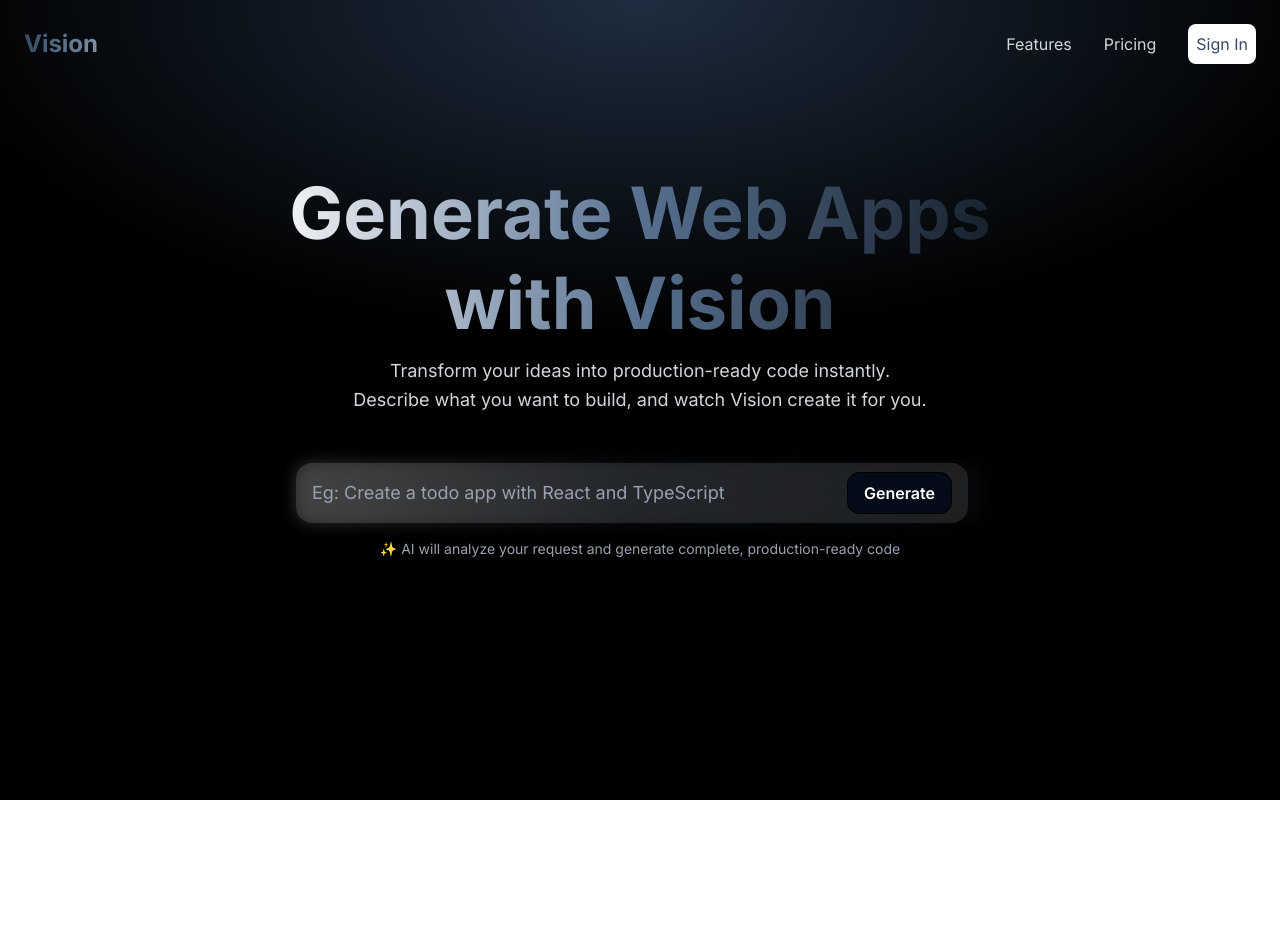
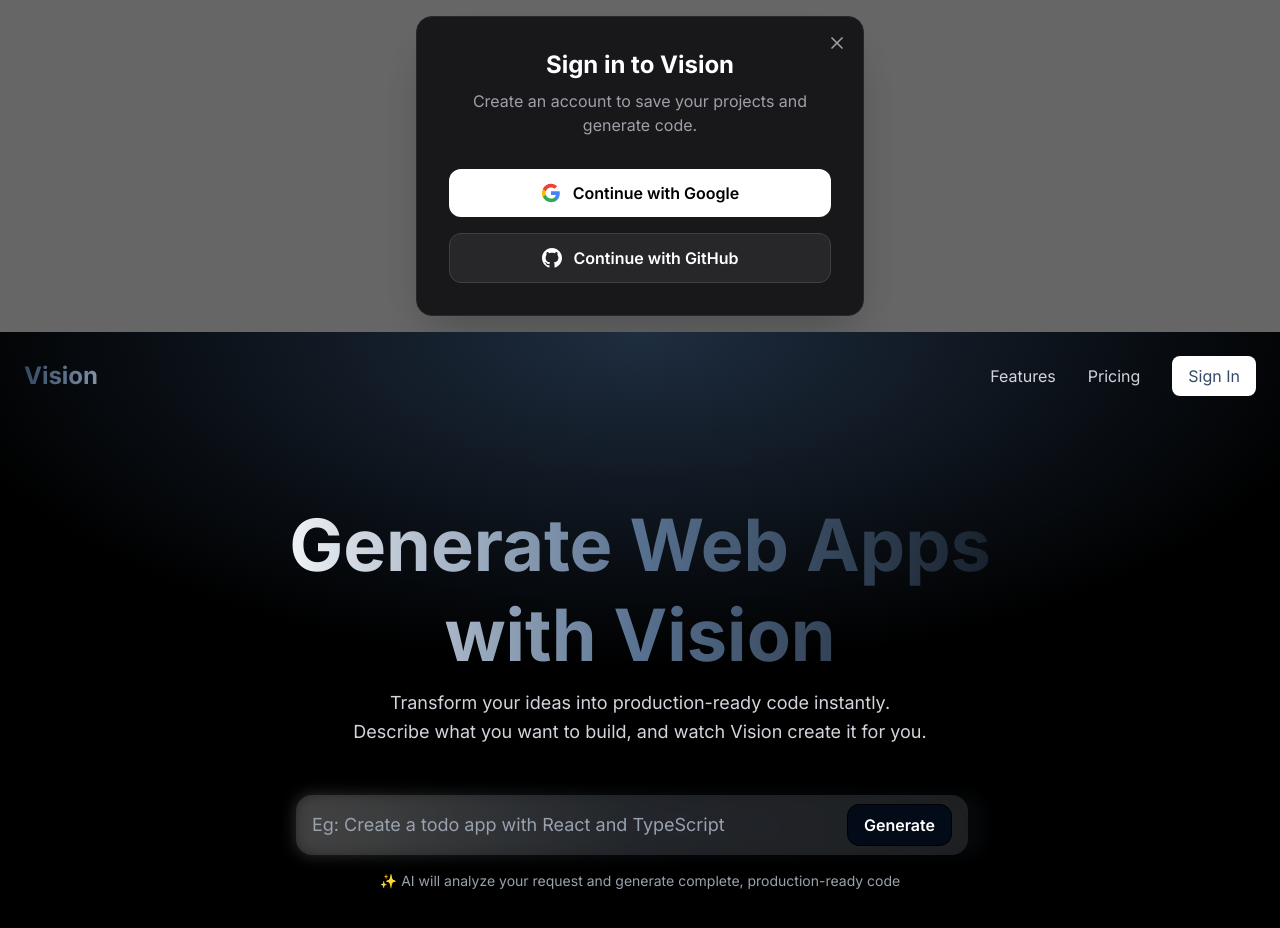
Before and after one commit to aditya-jsx/vision-dev, a Next.js app: page / in a window 1280 px wide. Both pictures are taken after a click on the button "Sign In". Shown: the top 928 px of the page. Before the commit the page ends 800 px from the top, so only its background shows below. Built offline with nearby package versions, Linux system fonts and the light colour scheme; no server answers.

Commit message:
completed the auth

```diff
--- a/app/api/auth/[...nextauth].ts
+++ b/app/api/auth/[...nextauth]/route.ts
@@ -2,9 +2,10 @@
 import GoogleProvider from "next-auth/providers/google";
 import GitHubProvider from "next-auth/providers/github";
 import { PrismaAdapter } from "@next-auth/prisma-adapter";
-import { prisma } from "../../lib/prisma";
+import { prisma } from "../../../lib/prisma";
+import { AuthOptions } from "next-auth";
 
-export default NextAuth({
+export const authOptions: AuthOptions = {
   adapter: PrismaAdapter(prisma),
   providers: [
     GoogleProvider({
@@ -18,17 +19,19 @@
   ],
   secret: process.env.NEXTAUTH_SECRET,
   session: {
-    strategy: "database",
+    strategy: "jwt",
   },
   callbacks: {
-    async session({ session, user }) {
-      if (session.user) {
-        // session.user.id = user.id;
-        session.user.email = user.email;
-        session.user.name = user.name;
-        session.user.image = user.image;
+    async session({ session, token }) {
+      if (session.user && token.sub) {
+        // @ts-ignore
+        session.user.id = token.sub;
       }
       return session;
     },
   },
-});
+};
+
+const handler = NextAuth(authOptions);
+
+export { handler as GET, handler as POST };
--- /dev/null
+++ b/app/components/AuthModal.tsx
@@ -0,0 +1,56 @@
+"use client";
+
+import { signIn } from "next-auth/react";
+import { X } from "lucide-react";
+
+interface AuthModalProps {
+  isOpen: boolean;
+  onClose: () => void;
+}
+
+export default function AuthModal({ isOpen, onClose }: AuthModalProps) {
+  if (!isOpen) return null;
+
+  return (
+    <div className="h-full w-full flex items-center justify-center bg-black/60 backdrop-blur-sm transition-all p-4 z-[999999]">
+      <div className="relative w-full max-w-md bg-zinc-900 border border-zinc-800 rounded-2xl p-8 shadow-2xl animate-in fade-in zoom-in duration-200">
+        <button
+          onClick={onClose}
+          className="absolute right-4 top-4 text-zinc-400 hover:text-white transition-colors"
+        >
+          <X className="w-5 h-5" />
+        </button>
+
+        <div className="text-center mb-8">
+          <h2 className="text-2xl font-bold text-white mb-2">Sign in to Vision</h2>
+          <p className="text-zinc-400">Create an account to save your projects and generate code.</p>
+        </div>
+
+        <div className="space-y-4">
+          <button
+            onClick={() => signIn("google")}
+            className="w-full bg-white text-black hover:bg-zinc-200 font-semibold py-3 px-4 rounded-xl flex items-center justify-center gap-3 transition-colors"
+          >
+            <svg className="w-5 h-5" viewBox="0 0 24 24">
+              <path d="M22.56 12.25c0-.78-.07-1.53-.2-2.25H12v4.26h5.92c-.26 1.37-1.04 2.53-2.21 3.31v2.77h3.57c2.08-1.92 3.28-4.74 3.28-8.09z" fill="#4285F4" />
+              <path d="M12 23c2.97 0 5.46-.98 7.28-2.66l-3.57-2.77c-.98.66-2.23 1.06-3.71 1.06-2.86 0-5.29-1.93-6.16-4.53H2.18v2.84C3.99 20.53 7.7 23 12 23z" fill="#34A853" />
+              <path d="M5.84 14.09c-.22-.66-.35-1.36-.35-2.09s.13-1.43.35-2.09V7.07H2.18C1.43 8.55 1 10.22 1 12s.43 3.45 1.18 4.93l2.85-2.22.81-.62z" fill="#FBBC05" />
+              <path d="M12 5.38c1.62 0 3.06.56 4.21 1.64l3.15-3.15C17.45 2.09 14.97 1 12 1 7.7 1 3.99 3.47 2.18 7.07l3.66 2.84c.87-2.6 3.3-4.53 6.16-4.53z" fill="#EA4335" />
+            </svg>
+            Continue with Google
+          </button>
+
+          <button
+            onClick={() => signIn("github")}
+            className="w-full bg-zinc-800 text-white hover:bg-zinc-700 font-semibold py-3 px-4 rounded-xl flex items-center justify-center gap-3 transition-colors border border-zinc-700"
+          >
+            <svg className="w-5 h-5 fill-current" viewBox="0 0 24 24">
+              <path d="M12 0c-6.626 0-12 5.373-12 12 0 5.302 3.438 9.8 8.207 11.387.599.111.793-.261.793-.577v-2.234c-3.338.726-4.033-1.416-4.033-1.416-.546-1.387-1.333-1.756-1.333-1.756-1.089-.745.083-.729.083-.729 1.205.084 1.839 1.237 1.839 1.237 1.07 1.834 2.807 1.304 3.492.997.107-.775.418-1.305.762-1.604-2.665-.305-5.467-1.334-5.467-5.931 0-1.311.469-2.381 1.236-3.221-.124-.303-.535-1.524.117-3.176 0 0 1.008-.322 3.301 1.23.957-.266 1.983-.399 3.003-.404 1.02.005 2.047.138 3.006.404 2.291-1.552 3.297-1.23 3.297-1.23.653 1.653.242 2.874.118 3.176.77.84 1.235 1.911 1.235 3.221 0 4.609-2.807 5.624-5.479 5.921.43.372.823 1.102.823 2.222v3.293c0 .319.192.694.801.576 4.765-1.589 8.199-6.086 8.199-11.386 0-6.627-5.373-12-12-12z" />
+            </svg>
+            Continue with GitHub
+          </button>
+        </div>
+      </div>
+    </div>
+  );
+}
--- /dev/null
+++ b/app/components/Providers.tsx
@@ -0,0 +1,7 @@
+"use client";
+
+import { SessionProvider } from "next-auth/react";
+
+export function Providers({ children }: { children: React.ReactNode }) {
+  return <SessionProvider>{children}</SessionProvider>;
+}
--- a/app/layout.tsx
+++ b/app/layout.tsx
@@ -2,6 +2,8 @@
 import { Geist, Geist_Mono } from "next/font/google";
 import { Inter } from "next/font/google";
 import "./globals.css";
+
+import { Providers } from "./components/Providers";
 
 const inter = Inter({ subsets: ["latin"] });
 
@@ -32,7 +34,11 @@
       >
         {children}
       </body> */}
-      <body className={`${inter.className} overflow-x-hidden`}>{children}</body>
+      <body className={`${inter.className} overflow-x-hidden`}>
+        <Providers>
+          {children}
+        </Providers>
+      </body>
     </html>
   );
 }
--- a/app/page.tsx
+++ b/app/page.tsx
@@ -3,15 +3,35 @@
 import { useState } from "react";
 import { useRouter } from "next/navigation";
 
+import { useSession, signOut } from "next-auth/react";
+import AuthModal from "./components/AuthModal";
+
 export default function Home() {
   const [prompt, setPrompt] = useState("");
   const router = useRouter();
+
+  const [isAuthModalOpen, setIsAuthModalOpen] = useState(false);
+  const { data: session, status } = useSession();
 
   const handleGenerate = () => {
     localStorage.setItem("prompt", prompt);
     if (prompt.trim()) {
       router.push(`/builder`);
     }
+
+    if (status === "unauthenticated") {
+      setIsAuthModalOpen(true);
+      return;
+    }
+
+  };
+
+  const handleSignInClick = () => {
+    setIsAuthModalOpen(true);
+  };
+
+  const handleSignOutClick = () => {
+    signOut();
   };
 
   // const handleKeyPress = (e: React.KeyboardEvent) => {
@@ -22,6 +42,12 @@
 
   return (
     <div className="min-h-screen relative overflow-hidden">
+      {/* Auth Modal */}
+      <AuthModal
+        isOpen={isAuthModalOpen}
+        onClose={() => setIsAuthModalOpen(false)}
+      />
+
       <div className="min-h-screen w-full relative bg-black">
         <div
           className="absolute inset-0 z-0"
@@ -40,21 +66,27 @@
               </span>
             </div>
             <div className="hidden md:flex items-center space-x-8">
-              <a
-                href="#features"
-                className="text-gray-300 hover:text-white transition-colors"
-              >
-                Features
-              </a>
-              <a
-                href="#pricing"
-                className="text-gray-300 hover:text-white transition-colors"
-              >
-                Pricing
-              </a>
-              <button className="border-[#354a64] text-[#354a64] hover:bg-[#020b17] hover:border-white  hover:text-white bg-white rounded-lg p-2 hover:cursor-pointer transition-all duration-500 ease-in-out">
-                Sign In
-              </button>
+              <a href="#features" className="text-gray-300 hover:text-white transition-colors">Features</a>
+              <a href="#pricing" className="text-gray-300 hover:text-white transition-colors">Pricing</a>
+
+              {status === "authenticated" ? (
+                <div className="flex items-center gap-4">
+                  <span className="text-zinc-400 text-sm">Hi, {session.user?.name?.split(' ')[0]}</span>
+                  <button
+                    onClick={handleSignOutClick}
+                    className="border-[#354a64] text-[#354a64] hover:bg-[#020b17] hover:border-white hover:text-white bg-white rounded-lg p-2 px-4 transition-all duration-500 ease-in-out"
+                  >
+                    Sign Out
+                  </button>
+                </div>
+              ) : (
+                <button
+                  onClick={handleSignInClick}
+                  className="border-[#354a64] text-[#354a64] hover:bg-[#020b17] hover:border-white hover:text-white bg-white rounded-lg p-2 px-4 hover:cursor-pointer transition-all duration-500 ease-in-out"
+                >
+                  Sign In
+                </button>
+              )}
             </div>
           </div>
         </nav>
@@ -75,20 +107,18 @@
                 </p>
               </div>
 
-              {/* Prompt Input Section */}
+              {/* Prompt Section */}
               <div className="w-full mx-auto mb-16 flex flex-col items-center">
                 <div className="relative lg:w-[43rem]">
                   <div className="absolute inset-0 bg-gradient-to-r from-white via-[#354a64] to-[#354a6483] rounded-2xl blur opacity-20"></div>
                   <div className="flex items-center space-x-4">
                     <input
                       onChange={(e) => setPrompt(e.target.value)}
-                      // onKeyPress={handleKeyPress}
                       placeholder="Eg: Create a todo app with React and TypeScript"
                       className="flex-1 border-none text-white placeholder-gray-400 text-lg bg-white/10 backdrop-blur-xl border border-white/20 rounded-2xl py-4 px-4"
                     />
                     <button
                       onClick={handleGenerate}
-                      // disabled={!prompt.trim()}
                       className="bg-[#020b17] absolute right-8 border-black border hover:cursor-pointer hover:bg-white hover:text-[#020b17] text-white px-4 py-2 rounded-xl font-semibold transition-all duration-200"
                     >
                       Generate
```
